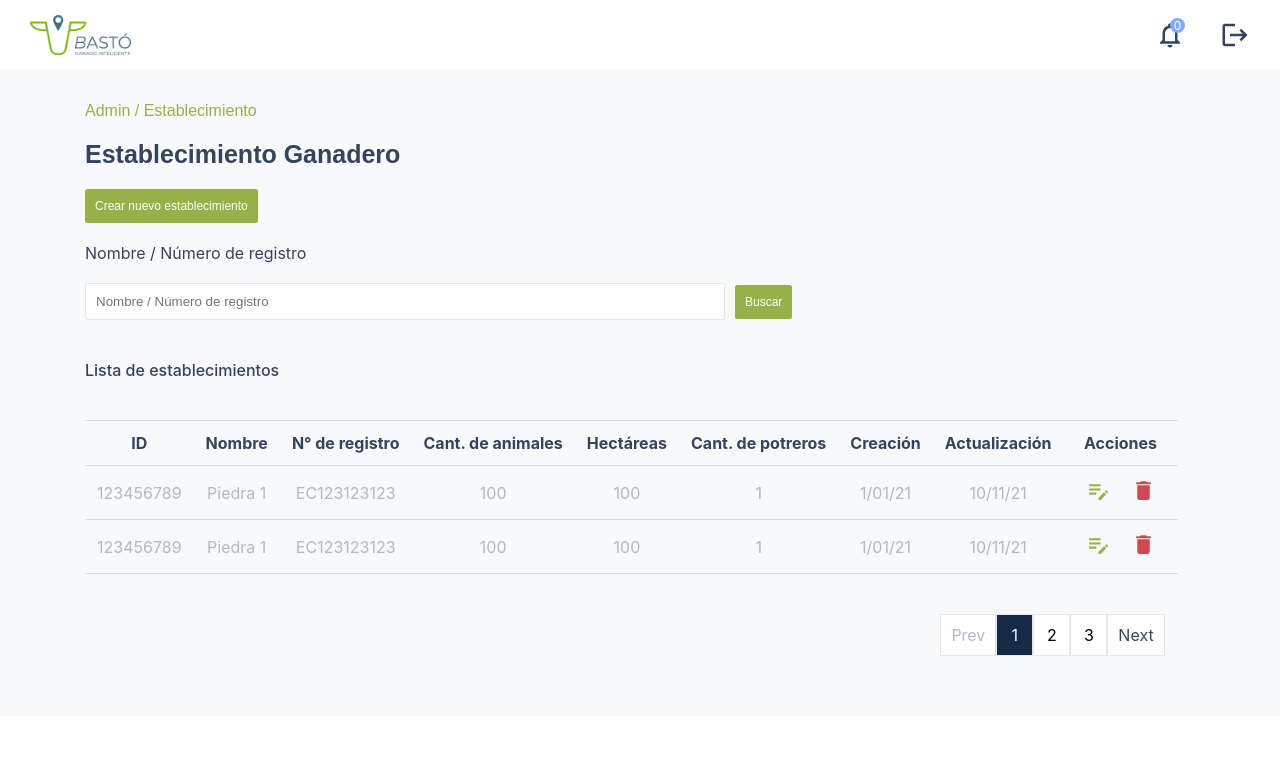
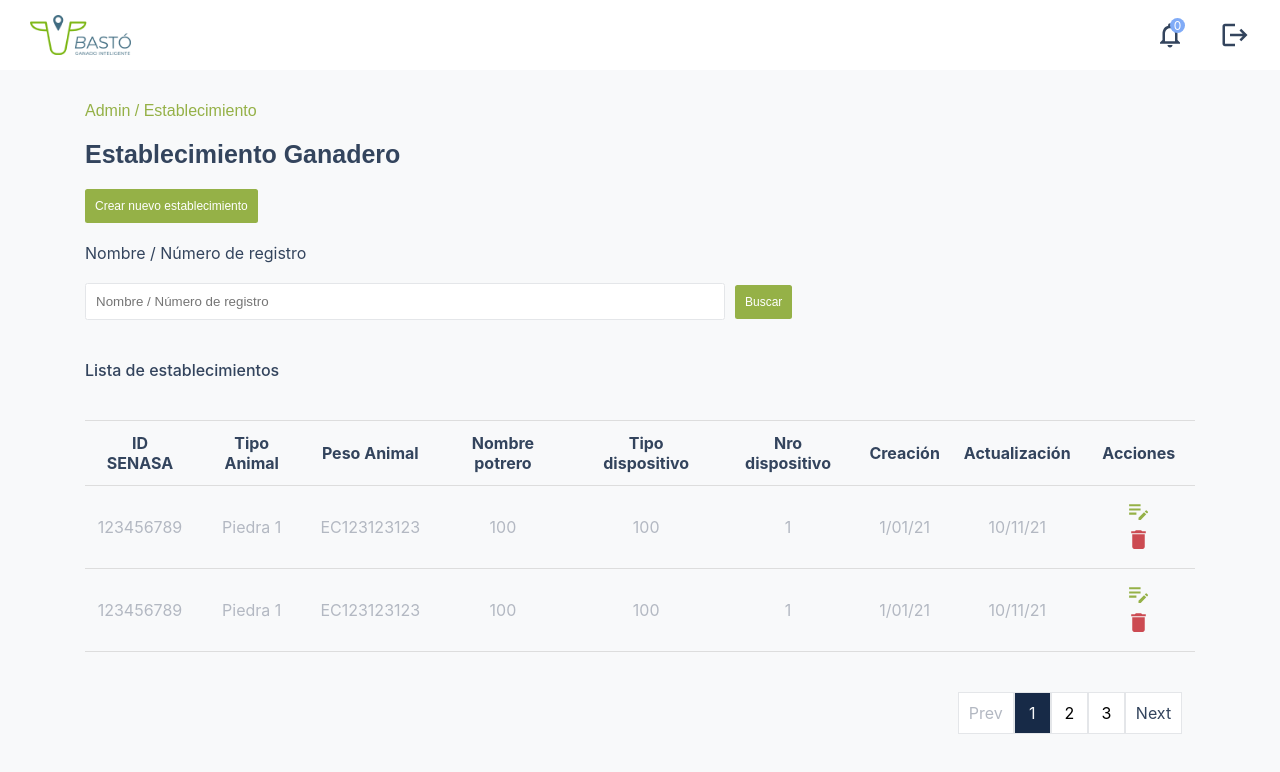
Before and after one commit to agskbr/challenge-basto, a React (Vite) app in the folder challenge-basto-front/: page / in a window 1280 px wide. Shown: the top 772 px of the page. Built offline with nearby package versions, Linux system fonts and the light colour scheme.

Commit message:
Updated headers values of table

```diff
--- a/challenge-basto-front/src/components/CustomTable/CustomTable.jsx
+++ b/challenge-basto-front/src/components/CustomTable/CustomTable.jsx
@@ -1,6 +1,5 @@
 import style from "./CustomTable.module.scss";
 import { MdDelete, MdEditNote } from "react-icons/md";
-import CustomModal from "../CustomModal/CustomModal";
 
 export default function CustomTable({ tableTitle }) {
   return (
@@ -11,12 +10,12 @@ export default function CustomTable({ tableTitle }) {
       <table>
         <thead>
           <tr>
-            <td>ID</td>
-            <td>Nombre</td>
-            <td>N° de registro</td>
-            <td>Cant. de animales</td>
-            <td>Hectáreas</td>
-            <td>Cant. de potreros</td>
+            <td>ID SENASA</td>
+            <td>Tipo Animal</td>
+            <td>Peso Animal</td>
+            <td>Nombre potrero</td>
+            <td>Tipo dispositivo</td>
+            <td>Nro dispositivo</td>
             <td>Creación</td>
             <td>Actualización</td>
             <td>Acciones</td>
```
